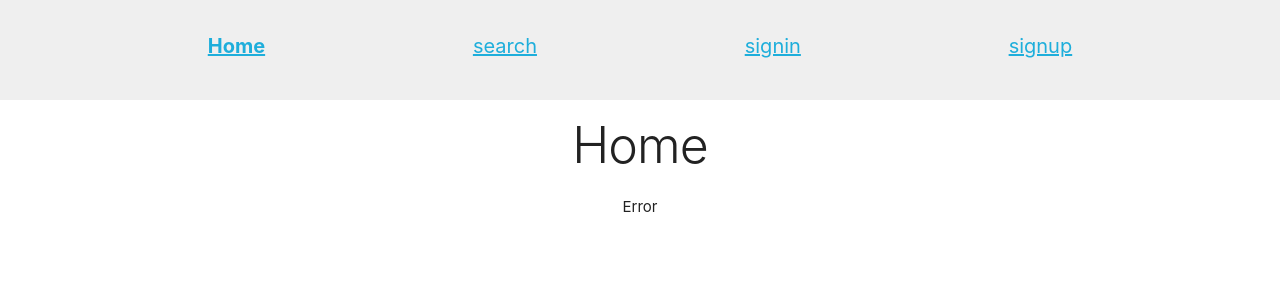
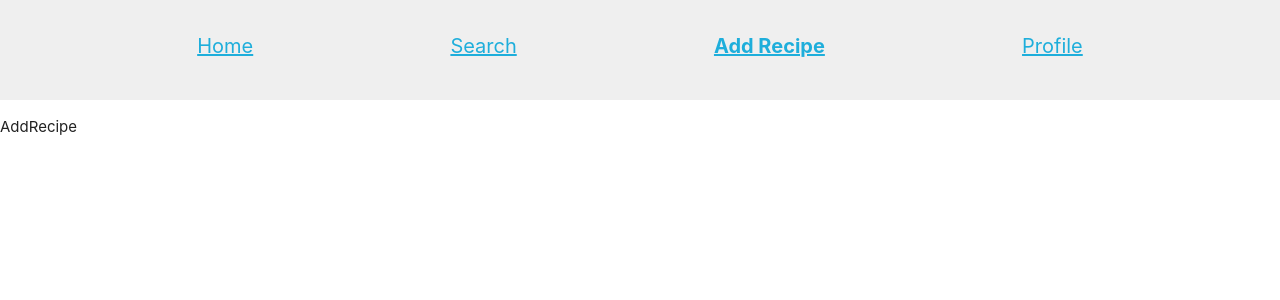
Before and after one commit to Dgarza0413/react-apollo-recipes, a React (Create React App) app in the folder client/: page /recipe/add in a window 1280 px wide. Before the commit this address led to /. Shown: the top 300 px of the page. Built offline with nearby package versions, Linux system fonts and the light colour scheme; no server answers.

Commit message:
nav links for auth user

```diff
--- a/client/src/components/Navbar/index.js
+++ b/client/src/components/Navbar/index.js
@@ -4,8 +4,27 @@ import { NavLink } from 'react-router-dom';
 const Navbar = () => {
     return (
         <nav>
-            <NavbarUnAuth />
+            <NavbarAuth />
         </nav>
+    )
+}
+
+const NavbarAuth = () => {
+    return (
+        <ul>
+            <li>
+                <NavLink to="/" exact>Home</NavLink>
+            </li>
+            <li>
+                <NavLink to="/search" exact>Search</NavLink>
+            </li>
+            <li>
+                <NavLink to="/recipe/add" exact>Add Recipe</NavLink>
+            </li>
+            <li>
+                <NavLink to="/profile" exact>Profile</NavLink>
+            </li>
+        </ul>
     )
 }
 
--- /dev/null
+++ b/client/src/components/Recipe/AddRecipe.js
@@ -0,0 +1,11 @@
+import React from 'react'
+
+const AddRecipe = () => {
+    return (
+        <div>
+            AddRecipe
+        </div>
+    )
+}
+
+export default AddRecipe
--- /dev/null
+++ b/client/src/components/Recipe/Profile.js
@@ -0,0 +1,11 @@
+import React from 'react'
+
+const Profile = () => {
+    return (
+        <div>
+            Profile
+        </div>
+    )
+}
+
+export default Profile
--- a/client/src/index.js
+++ b/client/src/index.js
@@ -9,6 +9,8 @@ import Signin from './components/Auth/Signin'
 import withSession from './components/withSession'
 import Navbar from './components/Navbar';
 import Search from './components/Recipe/Search';
+import AddRecipe from './components/Recipe/AddRecipe';
+import Profile from './components/Recipe/Profile';
 
 import ApolloClient, { InMemoryCache } from 'apollo-boost'
 import { ApolloProvider } from 'react-apollo'
@@ -57,6 +59,8 @@ const Root = (props, { refetch }) => {
           <Route path="/search" component={Search} />
           <Route path="/signin" render={() => <Signin {...props} refetch={refetch} />} />
           <Route path="/signup" render={() => <Signup {...props} refetch={refetch} />} />
+          <Route path="/recipe/add" component={AddRecipe} />
+          <Route path="/profile" component={Profile} />
           <Redirect to="/" />
         </Switch>
       </>
```
